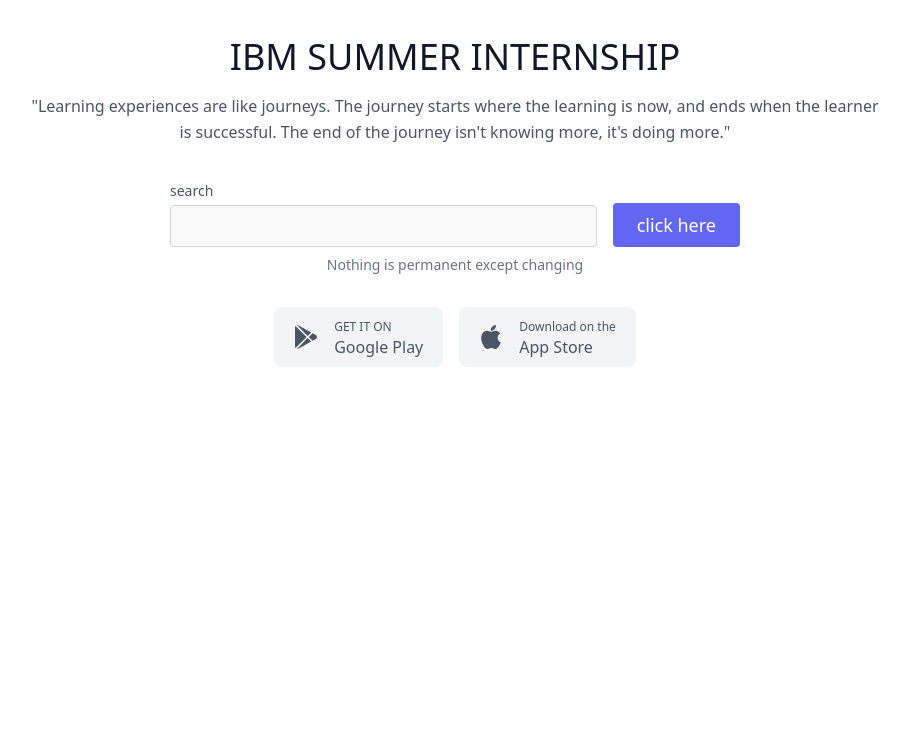
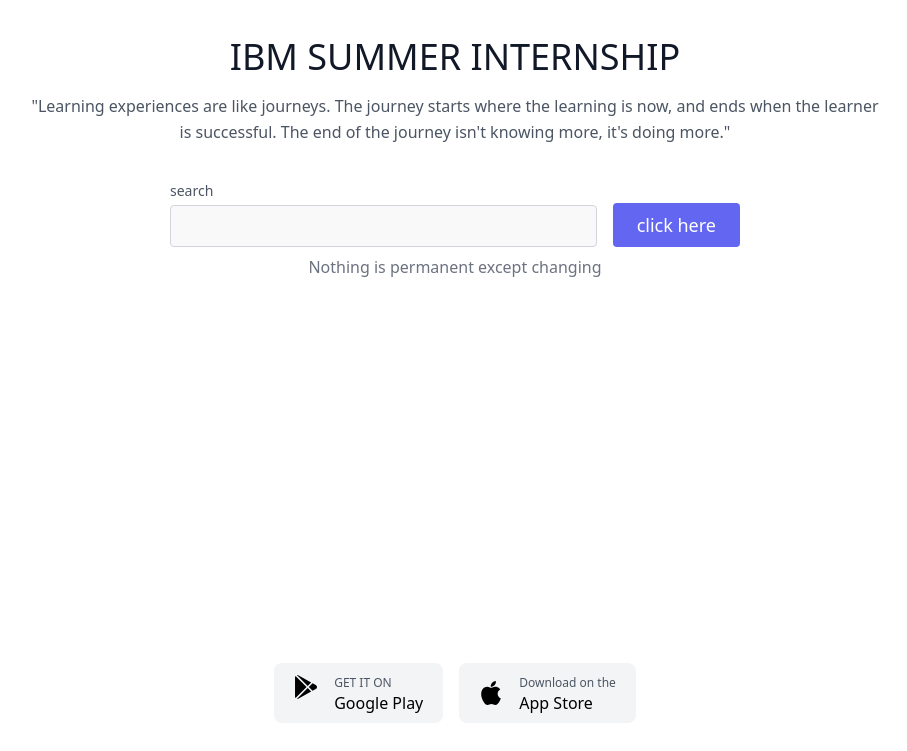
Before and after one commit to yashbharadwaj156/AI-e-platform, a plain HTML site: page index.html in a window 1280 px wide. Shown: the part 607-1358 px from the top of the page, without its empty margins (185-1092 px from the left). Before the commit the page ends 1326 px from the top, so only its background shows below. Drawn offline with nearby package versions, Linux system fonts and the light colour scheme.

Commit message:
Update index.html

```diff
--- a/index.html
+++ b/index.html
@@ -1,11 +1,14 @@
 <!DOCTYPE html>
 <html lang="en">
+  <html lang="python">
+    <html lang="c++">
 <head>
   <meta charset="UTF-8">
   <meta http-equiv="X-UA-Compatible" content="IE=edge">
   <meta name="viewport" content="width=device-width, initial-scale=1.0">
   <link href="https://unpkg.com/tailwindcss@^2/dist/tailwind.min.css" rel="stylesheet">
   <title>AI-E PLATFORM</title>
+ <link rel="import" href="https://github.com/yashbharadwaj156/yashii6666/blob/main/project.py">
 </head>
 <body>
   <header class="text-gray-600 body-font">
@@ -17,7 +20,7 @@
         <span class="ml-3 text-xl">E-learning</span>
       </a>
       <nav class="md:ml-auto flex flex-wrap items-center text-base justify-center">
-        <a href="/"class="mr-5 hover:text-gray-900">Home</a>
+        <a href="https://github.com/yashbharadwaj156/yashii6666/blob/main/project.py"class="mr-5 hover:text-gray-900">Home</a>
         <a href="/"class="mr-5 hover:text-gray-900">Services</a>
         <a href="/"class="mr-5 hover:text-gray-900">Contact</a>
         <a href="/"class="mr-5 hover:text-gray-900">Feedback</a>
@@ -32,7 +35,7 @@
   <section class="text-gray-600 body-font">
     <a div class="container mx-auto flex flex-col px-165 py-24 justify-center items-center">
       <img class="lg:w-2/6 md:w-3/6 w-5/6 mb-10 object-cover object-center rounded" alt="hero" src="https://source.unsplash.com/720x600/?education">
-      <div class="w-full md:w-2/3 flex flex-col mb-16 items-center text-center">
+      <div class="w-full md:w-2/3 flex flex-col mb-16 justify-center items-center text-center">
         <h1 class="title-font sm:text-4xl text-3xl mb-4 font-medium text-gray-900">IBM SUMMER INTERNSHIP</h1>
         <p class="mb-8 leading-relaxed">"Learning experiences are like journeys. The journey starts where the learning is now, and ends when the learner is successful. The end of the journey isn't knowing more, it's doing more." </p>
         <div class="flex w-full justify-center items-end">
@@ -42,9 +45,14 @@
           </div>
           <button class="inline-flex text-white bg-indigo-500 border-0 py-2 px-6 focus:outline-none hover:bg-indigo-600 rounded text-lg">click here</button>
         </div>
-        <p class="text-sm mt-2 text-gray-500 mb-8 w-full">Nothing is permanent except changing</p>
-        <div class="flex">
-          <button class="bg-gray-100 inline-flex py-3 px-5 rounded-lg items-center hover:bg-gray-200 focus:outline-none">
+        <p class="center-text-sm mt-2 items-right text-gray-500 mb-8 w-full">Nothing is permanent except changing</p>
+      </section>
+
+      <a class="text-gray-600 body-font">
+        <div class="w-full md:w-auto flex flex-row  mb-16 justify-center items-center text-center">
+          <a href="https://play.google.com/store">
+          <div class="flex">
+            <button class="bg-gray-100 inline-flex py-3 px-5 rounded-lg justify-center items-left hover:bg-gray-200 focus:outline-none">
             <svg xmlns="http://www.w3.org/2000/svg" fill="currentColor" class="w-6 h-6" viewBox="0 0 512 512">
               <path d="M99.617 8.057a50.191 50.191 0 00-38.815-6.713l230.932 230.933 74.846-74.846L99.617 8.057zM32.139 20.116c-6.441 8.563-10.148 19.077-10.148 30.199v411.358c0 11.123 3.708 21.636 10.148 30.199l235.877-235.877L32.139 20.116zM464.261 212.087l-67.266-37.637-81.544 81.544 81.548 81.548 67.273-37.64c16.117-9.03 25.738-25.442 25.738-43.908s-9.621-34.877-25.749-43.907zM291.733 279.711L60.815 510.629c3.786.891 7.639 1.371 11.492 1.371a50.275 50.275 0 0027.31-8.07l266.965-149.372-74.849-74.847z"></path>
             </svg>
@@ -53,6 +61,8 @@
               <span class="title-font font-medium">Google Play</span>
             </span>
           </button>
+          </a>
+          <a href="https://www.apple.com/in/app-store/">
           <button class="bg-gray-100 inline-flex py-3 px-5 rounded-lg items-center ml-4 hover:bg-gray-200 focus:outline-none">
             <svg xmlns="http://www.w3.org/2000/svg" fill="currentColor" class="w-6 h-6" viewBox="0 0 305 305">
               <path d="M40.74 112.12c-25.79 44.74-9.4 112.65 19.12 153.82C74.09 286.52 88.5 305 108.24 305c.37 0 .74 0 1.13-.02 9.27-.37 15.97-3.23 22.45-5.99 7.27-3.1 14.8-6.3 26.6-6.3 11.22 0 18.39 3.1 25.31 6.1 6.83 2.95 13.87 6 24.26 5.81 22.23-.41 35.88-20.35 47.92-37.94a168.18 168.18 0 0021-43l.09-.28a2.5 2.5 0 00-1.33-3.06l-.18-.08c-3.92-1.6-38.26-16.84-38.62-58.36-.34-33.74 25.76-51.6 31-54.84l.24-.15a2.5 2.5 0 00.7-3.51c-18-26.37-45.62-30.34-56.73-30.82a50.04 50.04 0 00-4.95-.24c-13.06 0-25.56 4.93-35.61 8.9-6.94 2.73-12.93 5.09-17.06 5.09-4.64 0-10.67-2.4-17.65-5.16-9.33-3.7-19.9-7.9-31.1-7.9l-.79.01c-26.03.38-50.62 15.27-64.18 38.86z"></path>
@@ -62,11 +72,11 @@
               <span class="text-xs text-gray-600 mb-1">Download on the</span>
               <span class="title-font font-medium">App Store</span>
             </span>
-          </button>
+          </button></a>
+        </a>
         </div>
       </div>
-    </div>
-  </section>
+
 
   </section>
 </body>
```
